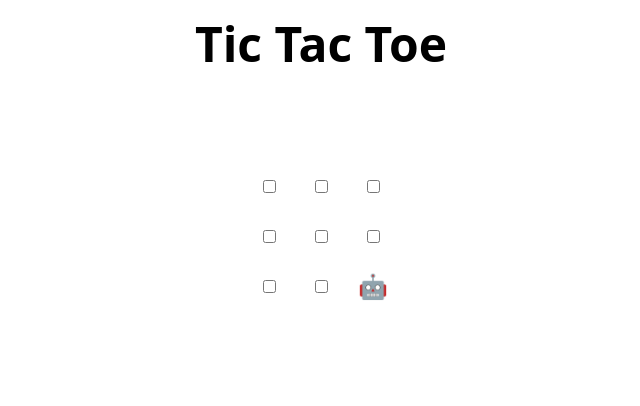
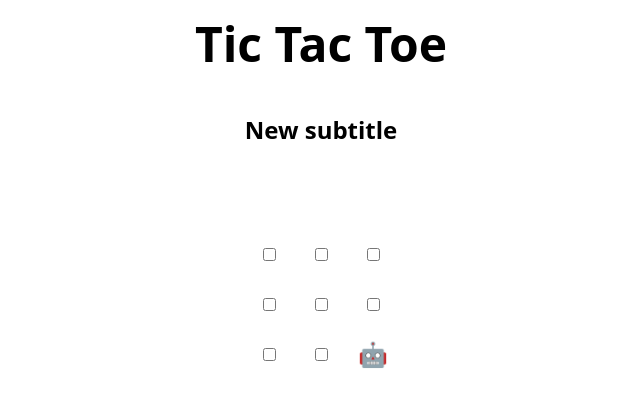
Before and after one commit to andersonmartins27/skills-review-pull-requests, a plain HTML site: page index.html in a window 1280 px wide. Shown: the whole page, without its empty margins (319-959 px from the left). Drawn offline with Linux system fonts and the light colour scheme.

Commit message:
Update index.html with h4

```diff
--- a/index.html
+++ b/index.html
@@ -45,6 +45,7 @@
     <td><input type="checkbox" /></td>
     <td><input type="checkbox" /></td>
   </tr>
+  <h4>New subtitle</h4>
 </table>
 
 <h2 hidden>Game over, refresh to play again 🧑‍💻 🤖!</h2>
```
